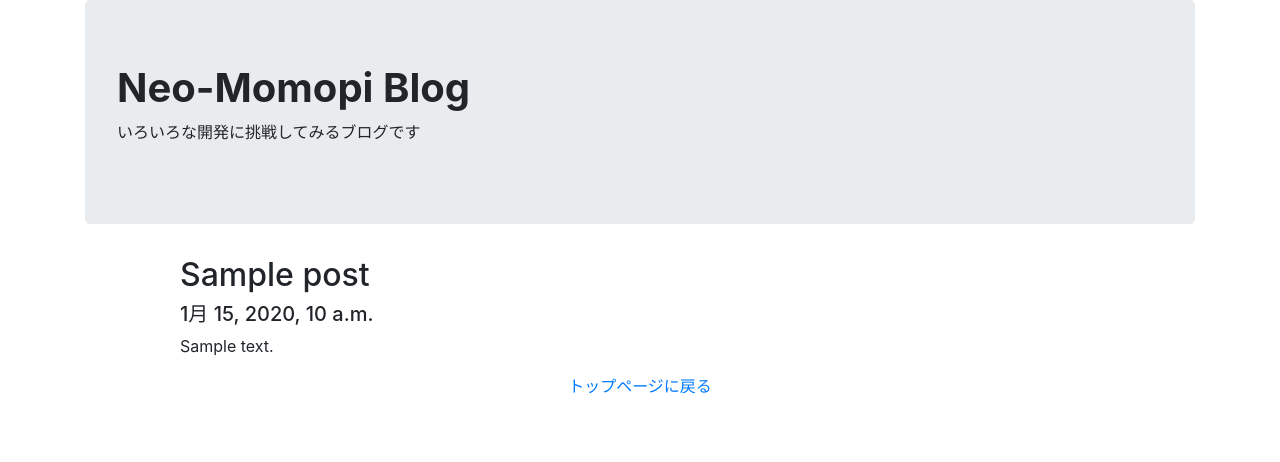
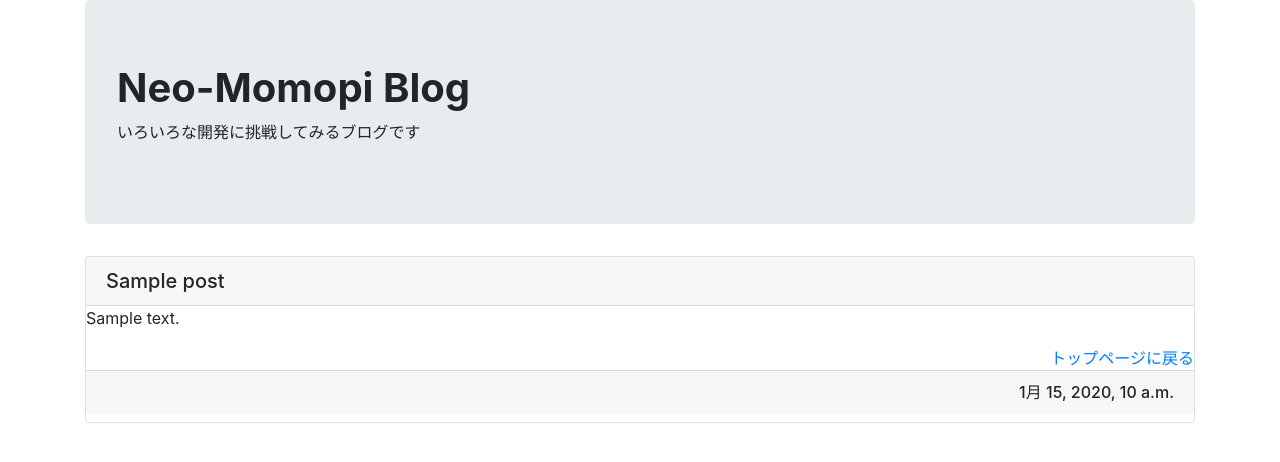
Before and after one commit to type89/djangogirls, a Django app: page /post/1 in a window 1280 px wide. Shown: the top 462 px of the page. Run offline with Django 3.2, Linux system fonts and the light colour scheme; tables that the repository leaves empty hold one stand-in row (values such as "Sample post"); some libraries are stand-ins or nearby versions.

Commit message:
change css to card

```diff
--- a/blog/templates/blog/base.html
+++ b/blog/templates/blog/base.html
@@ -11,14 +11,8 @@
       <h1 class="mb-2"><b>Neo-Momopi Blog</b></h1>
       <p>いろいろな開発に挑戦してみるブログです</p>
     </div>
-    <div class="row">
-    <div class="col-1"></div>
-    <div class="col-10">
             {% block content %}
             {% endblock %}
-    </div>
-    <div class="col-1"></div>
-    </div>
   </div>
 </body>
 </html>
--- a/blog/templates/blog/post_detail.html
+++ b/blog/templates/blog/post_detail.html
@@ -1,24 +1,22 @@
 {% extends 'blog/base.html' %}
 
 {% block content %}
-    <div class="post">
-        <h2>{{ post.title }}</h2>
-        {% if post.published_date %}
-          <h5>{{ post.published_date }}</h5>
-        {% endif %}
+<div class="card">
+<h5 class="card-header">{{ post.title }}</h5>
 
+<div class="card-body>">
 
   {% if post.text_type == 'HTML' %}
-          <p>{{ post.text|safe }}</p>
+    <p class="card-text">{{ post.text|safe }}</p>
   {% elif post.text_type == 'Markdown' %}
     {% load markdown_filter %}
-          <p>{{ post.text|markdown_filter|safe }}</p>
+    <p class="card-text">{{ post.text|markdown_filter|safe }}</p>
   {% else %}
-          <p>{{ post.text|linebreaksbr }}</p>
+    <p class="card-text">{{ post.text|linebreaksbr }}</p>
   {% endif %}
-
+  <div align="right"><a href="{% url 'post_list' %}">トップページに戻る　　</a></div>
 </div>
-    <div style="text-align: center">
-      <a href="{% url 'post_list' %}">トップページに戻る</a>
+    <div align="right"><h6 class="card-footer">{{ post.published_date }}</h6></div>
   </div>
+  <p>
 {% endblock %}
--- a/blog/templates/blog/post_list.html
+++ b/blog/templates/blog/post_list.html
@@ -11,9 +11,9 @@
         <p class="card-text">{{ post.text|safe }}</p>
       {% elif post.text_type == 'Markdown' %}
         {% load markdown_filter %}
-        <p class="card-text">{{ post.text|markdown_filter|safe }}</p>
+        <p class="card-text">{{ post.text|markdown_filter|safe|truncatechars:30 }}</p>
       {% else %}
-        <p class="card-text">{{ post.text|linebreaksbr }}</p>
+        <p class="card-text">{{ post.text|linebreaksbr|truncatechars:30 }}</p>
       {% endif %}
       <div align="right"><a href="{% url 'post_detail' pk=post.pk %}">記事を読む　　　</a></div>
     </div>
```
Lines whose indentation alone changed are shown as unchanged.
